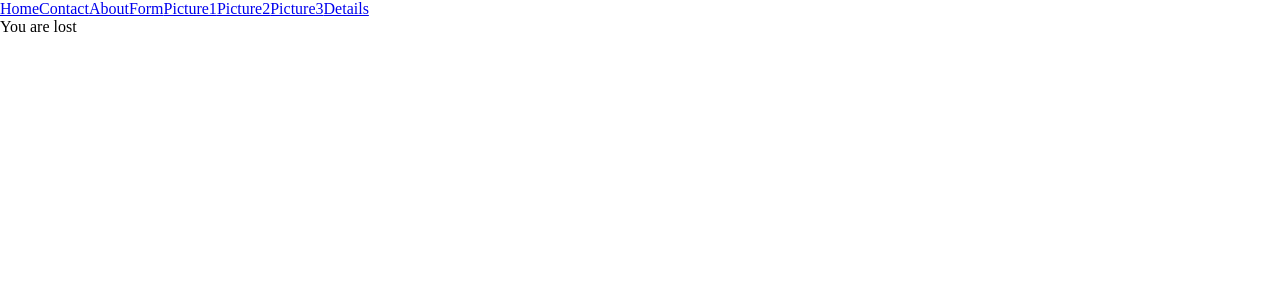
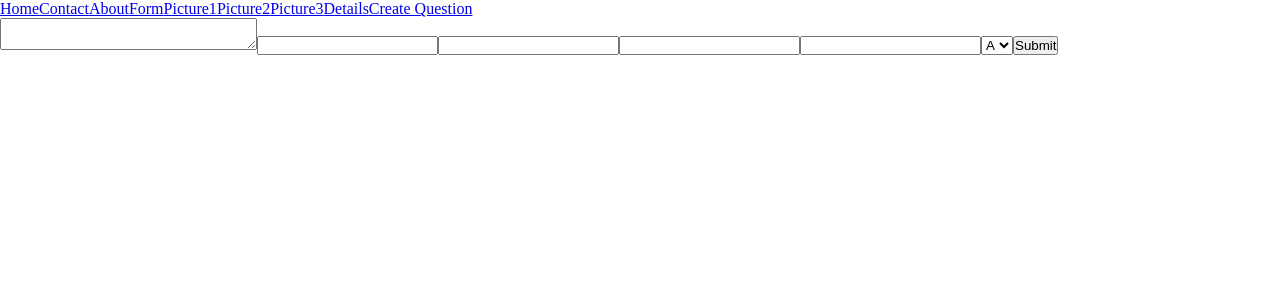
Before and after one commit to Dev-Ruqoyah/hr-first-app, a React (Vite) app: page /createquestion in a window 1280 px wide. Shown: the top 300 px of the page. Built offline with nearby package versions, Linux system fonts and the light colour scheme.

Commit message:
CBT classwork

```diff
--- a/src/App.jsx
+++ b/src/App.jsx
@@ -14,6 +14,7 @@ import { AgeContext } from "./component/context";
 import Details from "./component/Details";
 import { configureStore, createSlice } from "@reduxjs/toolkit";
 import { Provider } from "react-redux";
+import CreateQuestion from "./Pages/CreateQuestions";
 
 
 
@@ -59,6 +60,7 @@ const App = () => {
           <Route path="/photos/:id" element={<Photo />} />
           <Route path="*" element={<Error />} />
           <Route path="/form" element={<Form />} />
+          <Route path="/createquestion" element={<CreateQuestion/>}/>
 
           <Route path={"/about"} element={<About />}>
             <Route path="taye" element={<Taye />} />
--- /dev/null
+++ b/src/Pages/CreateQuestions.jsx
@@ -0,0 +1,53 @@
+import { useState } from "react";
+
+const CreateQuestion = () => {
+  const [question, setQuestion] = useState("");
+  const [option1, setOption1] = useState("");
+  const [option2, setOption2] = useState("");
+  const [option3, setOption3] = useState("");
+  const [option4, setOption4] = useState("");
+  const [questionnaire, setQuestionnaire] = useState([]);
+
+  const submitQuestion = () => {
+    const newQuestion = {
+      question: question,
+      options: [option1, option2, option3, option4],
+    };
+    console.log(newQuestion);
+    setQuestionnaire((prev) => [...prev, newQuestion]);
+    //   console.log(questionnaire);
+  };
+
+  return (
+    <>
+      <textarea
+        name=""
+        id=""
+        onInput={(e) => setQuestion(e.target.value)}
+        cols="30"
+      ></textarea>
+      <input type="text" onInput={(e) => setOption1(e.target.value)} />
+      <input type="text" onInput={(e) => setOption2(e.target.value)} />
+      <input type="text" onInput={(e) => setOption3(e.target.value)} />
+      <input type="text" onInput={(e) => setOption4(e.target.value)} />
+      <select name="" id="">
+        <option value="A">A</option>
+        <option value="B">B</option>
+        <option value="C">C</option>
+        <option value="D">D</option>
+      </select>
+
+      <button onClick={submitQuestion}>Submit</button>
+      {questionnaire.map((question) => (
+        <div key={question.index}>
+          <h4>{question.question}</h4>
+          {question.options.map((option, i) => (
+            <li key={i}>{option}</li>
+          ))}
+        </div>
+      ))}
+    </>
+  );
+};
+
+export default CreateQuestion;
--- a/src/component/NavBar.jsx
+++ b/src/component/NavBar.jsx
@@ -13,6 +13,7 @@ const NavBar = () => {
                 <Link to={"/photos/2"}>Picture2</Link>
                 <Link to={"/photos/3"}>Picture3</Link>
                 <Link to={"/details"}>Details</Link>
+                <Link to={"/createquestion"}>Create Question</Link>
             </div>
         </>
      );
```
Also changed, not shown: src/Pages/Array.jsx (renamed from src/Array.jsx), src/Pages/Array2.jsx (renamed from src/Array2.jsx), src/Pages/SchoolList.jsx (renamed from src/SchoolList.jsx), src/Pages/State.jsx (renamed from src/State.jsx), src/Pages/productList.css (renamed from src/productList.css), src/Pages/productList.jsx (renamed from src/productList.jsx).
